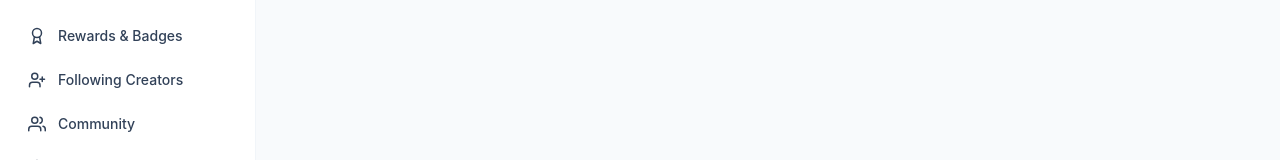
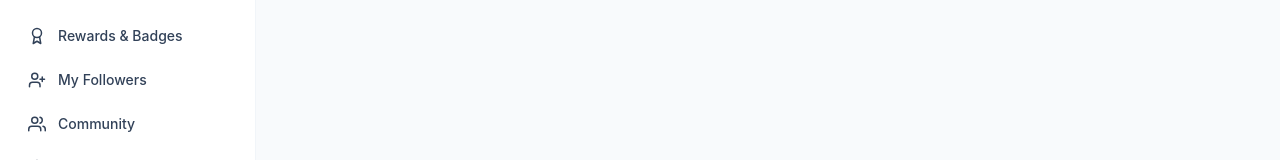
Before and after one commit to shubhamhegishte16/Fundora, a React (Vite) app in the folder frontend/: page /creator-panel in a window 1280 px wide. Shown: the part 280-440 px from the top of the page. Built offline with nearby package versions, Linux system fonts and the light colour scheme; no server answers.

Commit message:
Update Sidebar.jsx

```diff
--- a/frontend/src/Creatorpanel/components/shell/Sidebar.jsx
+++ b/frontend/src/Creatorpanel/components/shell/Sidebar.jsx
@@ -8,7 +8,7 @@ export const NAV_ITEMS = [
   { id: 'donations', label: 'Donations', icon: 'Coins' },
   { id: 'create', label: 'Create Campaigns', icon: 'Plus' },
   { id: 'rewards', label: 'Rewards & Badges', icon: 'Award' },
-  { id: 'following', label: 'Following Creators', icon: 'UserPlus' },
+  { id: 'following', label: 'My Followers', icon: 'UserPlus' },
   { id: 'community', label: 'Community', icon: 'Users' },
   { id: 'notifications', label: 'Notifications', icon: 'Bell' },
   { id: 'settings', label: 'Profile Settings', icon: 'Settings' },
```
